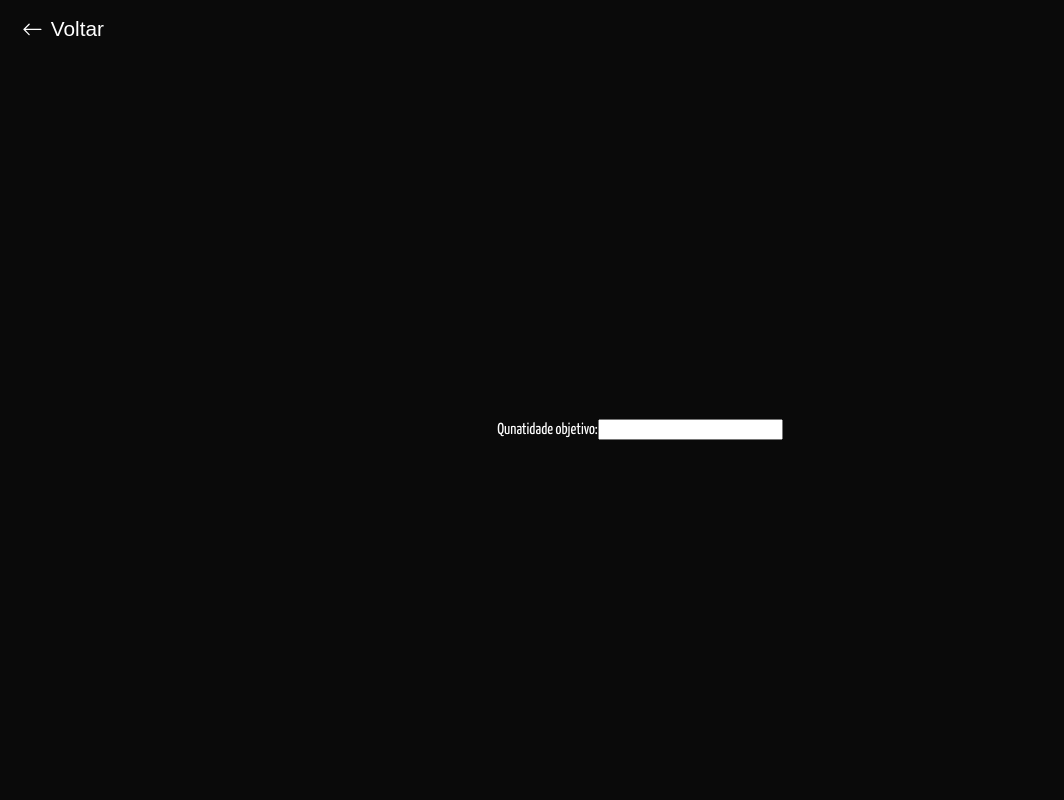
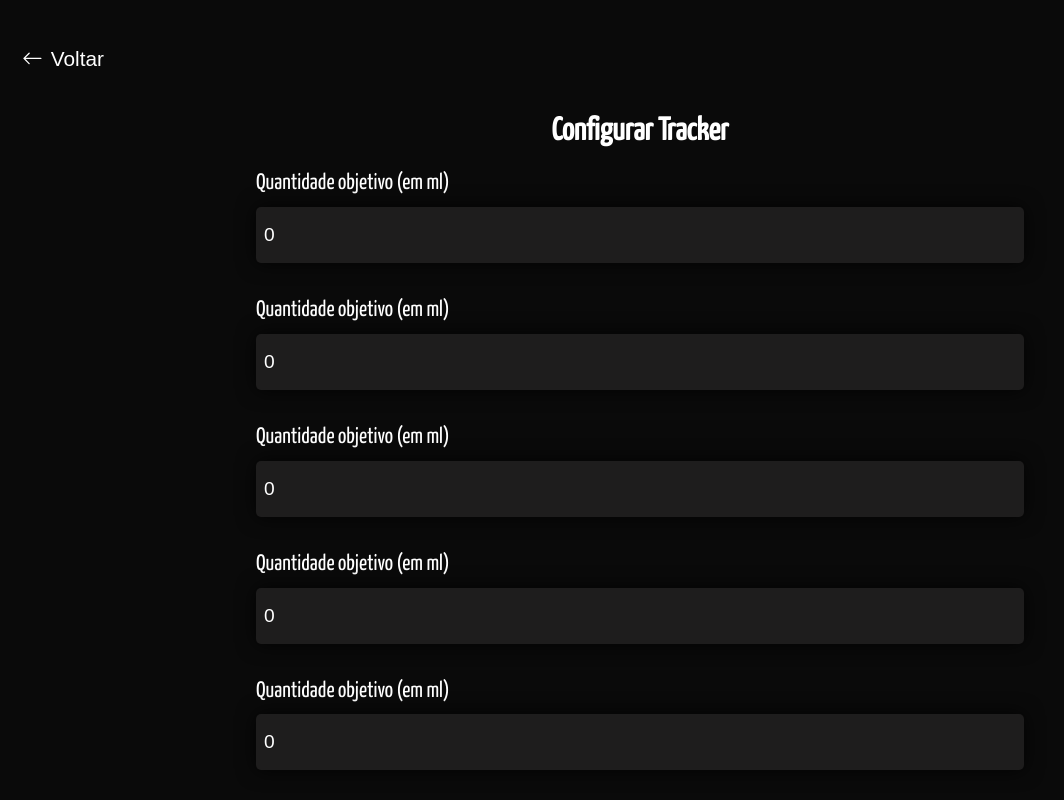
Before and after one commit to GustavoGomesDias/water-tracker, a React (Vite) app in the folder frontend/: page /setup in a window 1280 px wide. Shown: the whole page, without its empty margins (0-1064 px from the left). Built offline with nearby package versions, Linux system fonts and the light colour scheme.

Commit message:
feat: start setup (add a suspense form)

```diff
--- a/frontend/src/components/UI/Input/index.tsx
+++ b/frontend/src/components/UI/Input/index.tsx
@@ -1,16 +1,18 @@
-import { ChangeEvent } from "react";
 import './input.css'
 
 export interface InputProps {
   labelTxt: string
-  value: string
+  value: string | number
   type: 'number' | 'text'
-  handleOnChange: (e: ChangeEvent<HTMLInputElement>) => void
+  handleOnChange: React.Dispatch<React.SetStateAction<any>>
 }
 
 export const Input = ({ labelTxt, value, type, handleOnChange }: InputProps): JSX.Element => (
   <div className="content-input">
     <label htmlFor="objective">{labelTxt}</label>
-    <input type={type} id="objective" className="input" value={value} onChange={handleOnChange} />
+    <input type={type} id="objective" className="input" value={value} onChange={(e) => {
+      e.preventDefault();
+      handleOnChange(e.target.value);
+    }} />
   </div>
 );
--- a/frontend/src/components/UI/index.ts
+++ b/frontend/src/components/UI/index.ts
@@ -1,2 +1,3 @@
 export * from './Button';
 export * from './Back'
+export * from './Input'
--- a/frontend/src/pages/setup/index.tsx
+++ b/frontend/src/pages/setup/index.tsx
@@ -1,16 +1,42 @@
-import { Back } from '@components';
+import { ChangeEvent, useState } from 'react';
+import { Back, Button, Input } from '@components';
 import './setup.css';
+import { AiOutlinePlus } from 'react-icons/ai';
 
 export const Setup = (): JSX.Element => {
+  const [defaultQuantity, setDefaultQuantity] = useState<number>(0);
+
   return (
     <div className="main">
       <Back path='/main' />
-      <div className="tracker">
+      <div className="setup">
+        <h1>Configurar Tracker</h1>
         <form className="setup">
-          <div className="content-input">
-            <label htmlFor="objective">Qunatidade objetivo:</label>
-              <input type="text" id="objective" className="input" />
-          </div>
+          <Input
+            labelTxt="Quantidade objetivo (em ml)"
+            value={defaultQuantity} type="number"
+            handleOnChange={setDefaultQuantity}
+          />
+          <Input
+            labelTxt="Quantidade objetivo (em ml)"
+            value={defaultQuantity} type="number"
+            handleOnChange={setDefaultQuantity}
+          />
+          <Input
+            labelTxt="Quantidade objetivo (em ml)"
+            value={defaultQuantity} type="number"
+            handleOnChange={setDefaultQuantity}
+          />
+          <Input
+            labelTxt="Quantidade objetivo (em ml)"
+            value={defaultQuantity} type="number"
+            handleOnChange={setDefaultQuantity}
+          />
+          <Input
+            labelTxt="Quantidade objetivo (em ml)"
+            value={defaultQuantity} type="number"
+            handleOnChange={setDefaultQuantity}
+          />
         </form>
       </div>
     </div>
--- a/frontend/src/pages/setup/setup.css
+++ b/frontend/src/pages/setup/setup.css
@@ -1,3 +1,12 @@
+.setup {
+  display: flex;
+  flex-direction: column;
+  align-items: center;
+}
+
 form {
+  display: flex;
+  flex-direction: column;
+  gap: 2rem;
   width: 60%;
 }
```
Also changed, not shown: frontend/src/components/UI/Input/input.css (line endings or trailing spaces).
